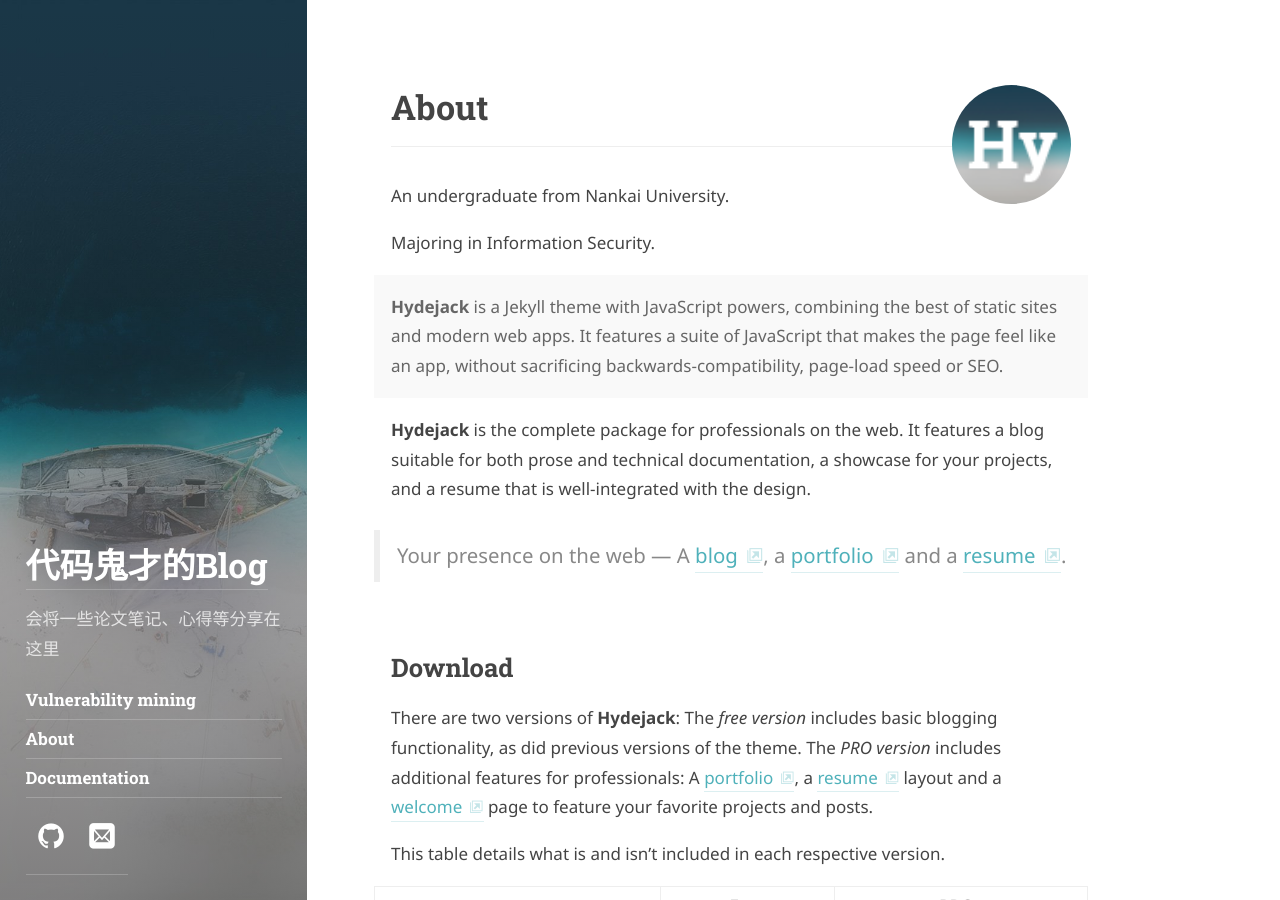
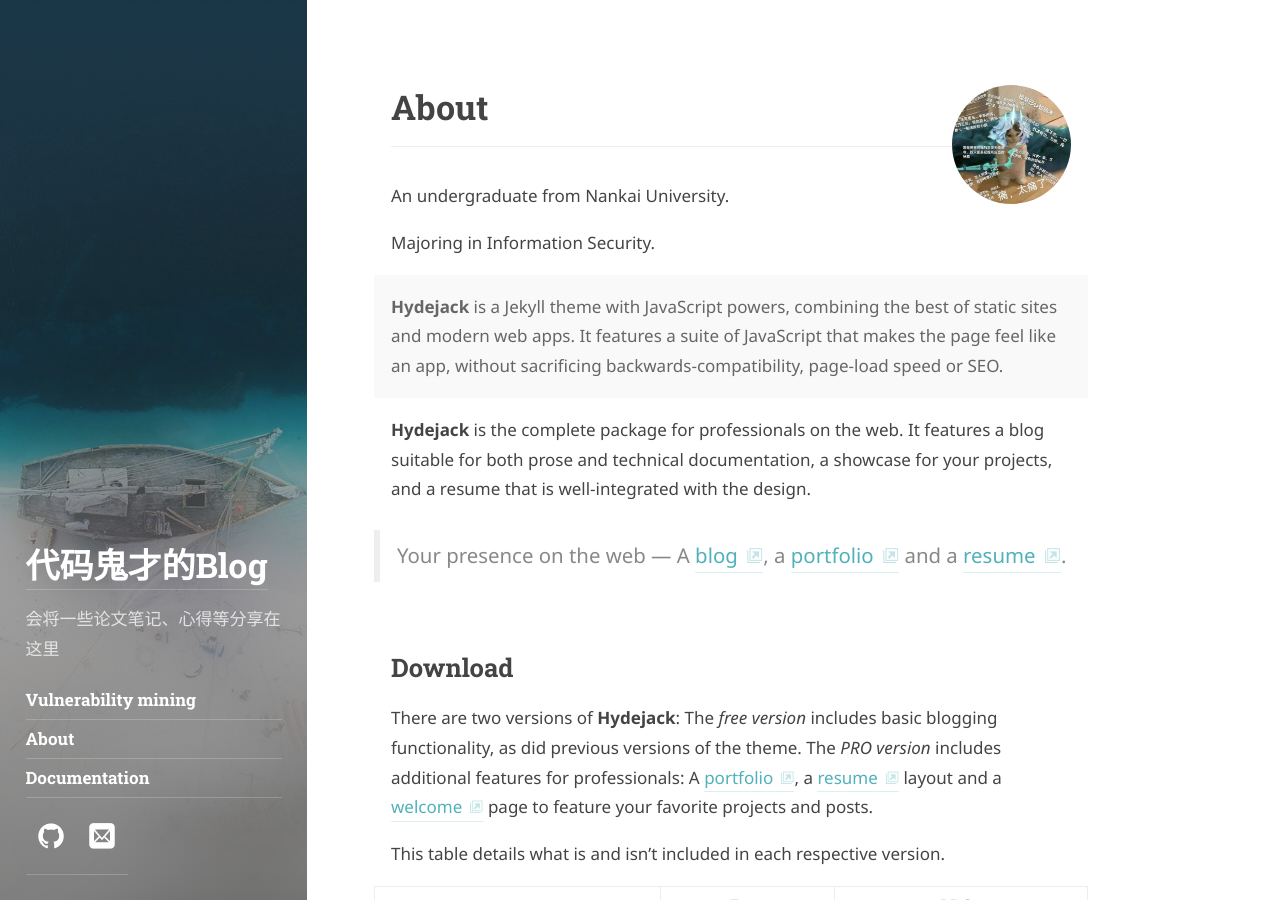
Before and after one commit to fwx2233/fwx2233.github.io, a Jekyll site: the page built from about.md, in a window 1280 px wide and 900 px high. Built offline with Jekyll 4.4.1, drawn with Linux system fonts in a browser that asks for light colours; some web fonts are replaced.

Commit message:
上传头像

```diff
--- a/_data/authors.yml
+++ b/_data/authors.yml
@@ -15,13 +15,13 @@
   # This photo will be used in the about section
   picture:
     # path:            https://placehold.it/128x128
-    path:            ../assets/icons/tile-small.png
+    path:            ../assets/icons/head.jpg
     # srcset is optional, but can be used to provide higher res versions for retina displays
     srcset:
       # 1x:            https://placehold.it/128x128
       # 2x:            https://placehold.it/256x256
-      1x:   ../assets/icons/tile-small.png
-      2x:   ../assets/icons/tile-small.png
+      1x:   ../assets/icons/head.jpg
+      2x:   ../assets/icons/head.jpg
 
   # Social media icons in sidebar
   # Comment/uncommet to show/hide
```
Also changed, not shown: assets/icons/head.jpg (added).
